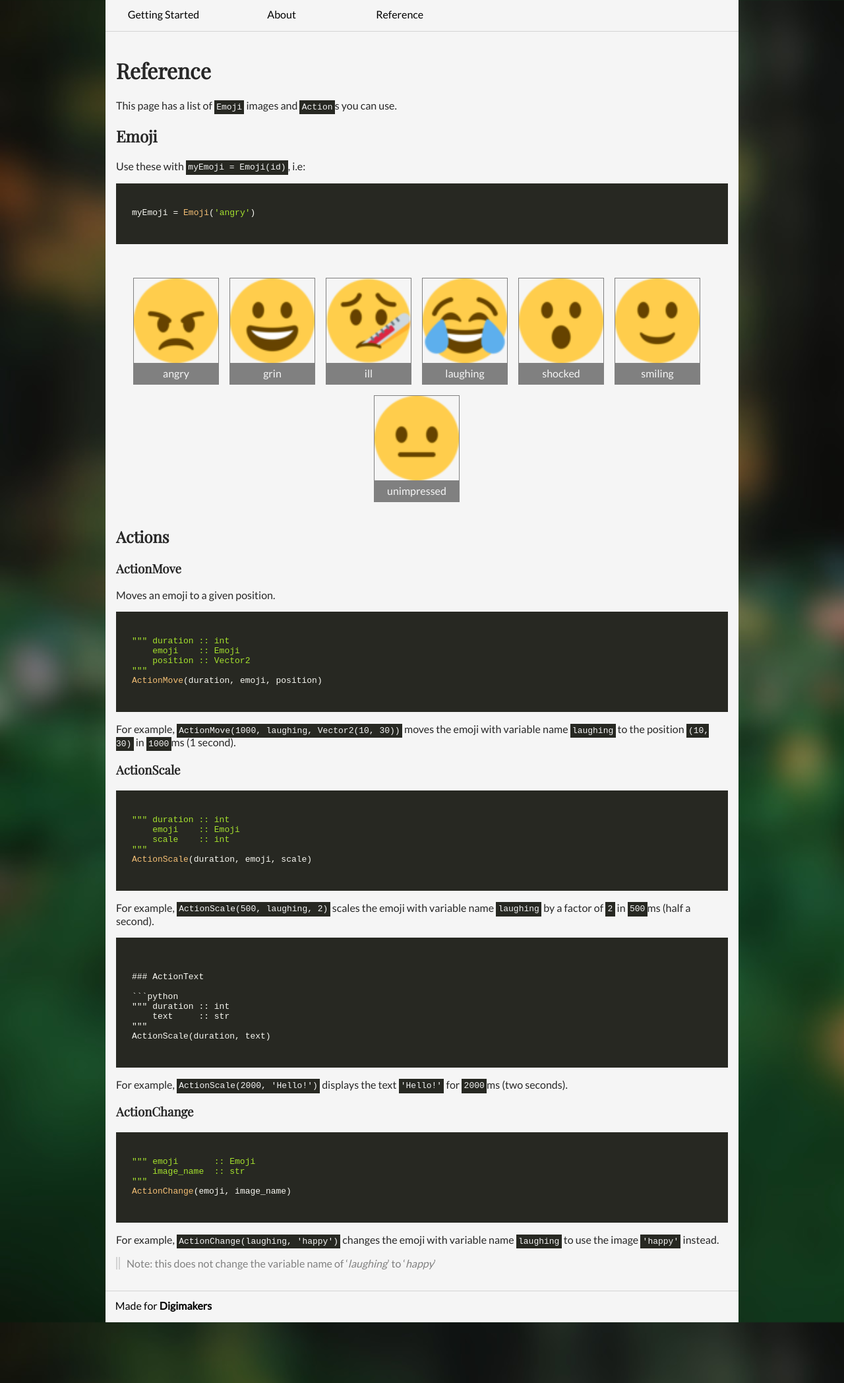
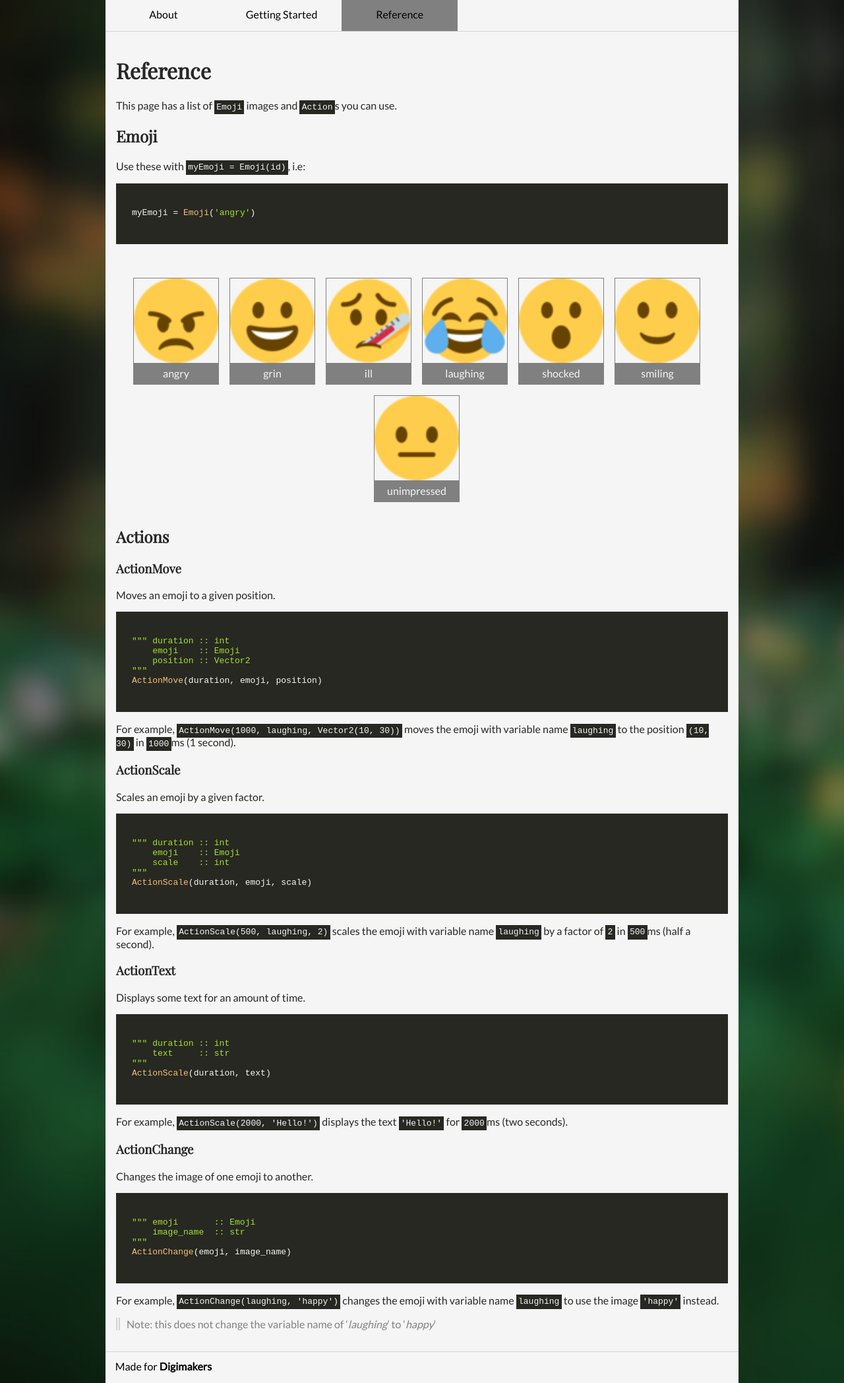
Before and after one commit to Nenivar/outreach-storytelling-site, a Jekyll site: the page built from reference.md, in a window 1280 px wide. Shown: the whole page at 66% size. Built offline with Jekyll 4.4.1, drawn with Linux system fonts in a browser that asks for light colours.

Commit message:
header stuff

````diff
--- a/_sass/_layout.scss
+++ b/_sass/_layout.scss
@@ -33,6 +33,10 @@
 
         @media only screen and (max-width: 640px) {
             width: 7em;
+        }
+
+        &.current {
+            background: grey;
         }
     }
 }
--- a/reference.md
+++ b/reference.md
@@ -1,5 +1,5 @@
 ---
-title: Python Storytelling | Reference
+title: 🐍📙 | Reference
 layout: page
 ---
 
@@ -44,6 +44,8 @@
 
 ### ActionScale
 
+Scales an emoji by a given factor.
+
 ```python
 """ duration :: int
     emoji    :: Emoji
@@ -52,9 +54,10 @@
 ActionScale(duration, emoji, scale)
 ```
 For example, `ActionScale(500, laughing, 2)` scales the emoji with variable name `laughing` by a factor of `2` in `500`ms (half a second).
-```
 
 ### ActionText
+
+Displays some text for an amount of time.
 
 ```python
 """ duration :: int
@@ -66,6 +69,8 @@
 
 ### ActionChange
 
+Changes the image of one emoji to another.
+
 ```python
 """ emoji       :: Emoji
     image_name  :: str
````
Also changed, not shown: _data/navigation.yml (+4 -4 lines), _posts/1394-01-01-open.md (+2 -0 lines), _posts/1397-01-01-an_emoji.md (+3 -4 lines), _posts/1400-01-01-welcome.md (+1 -1 lines).
